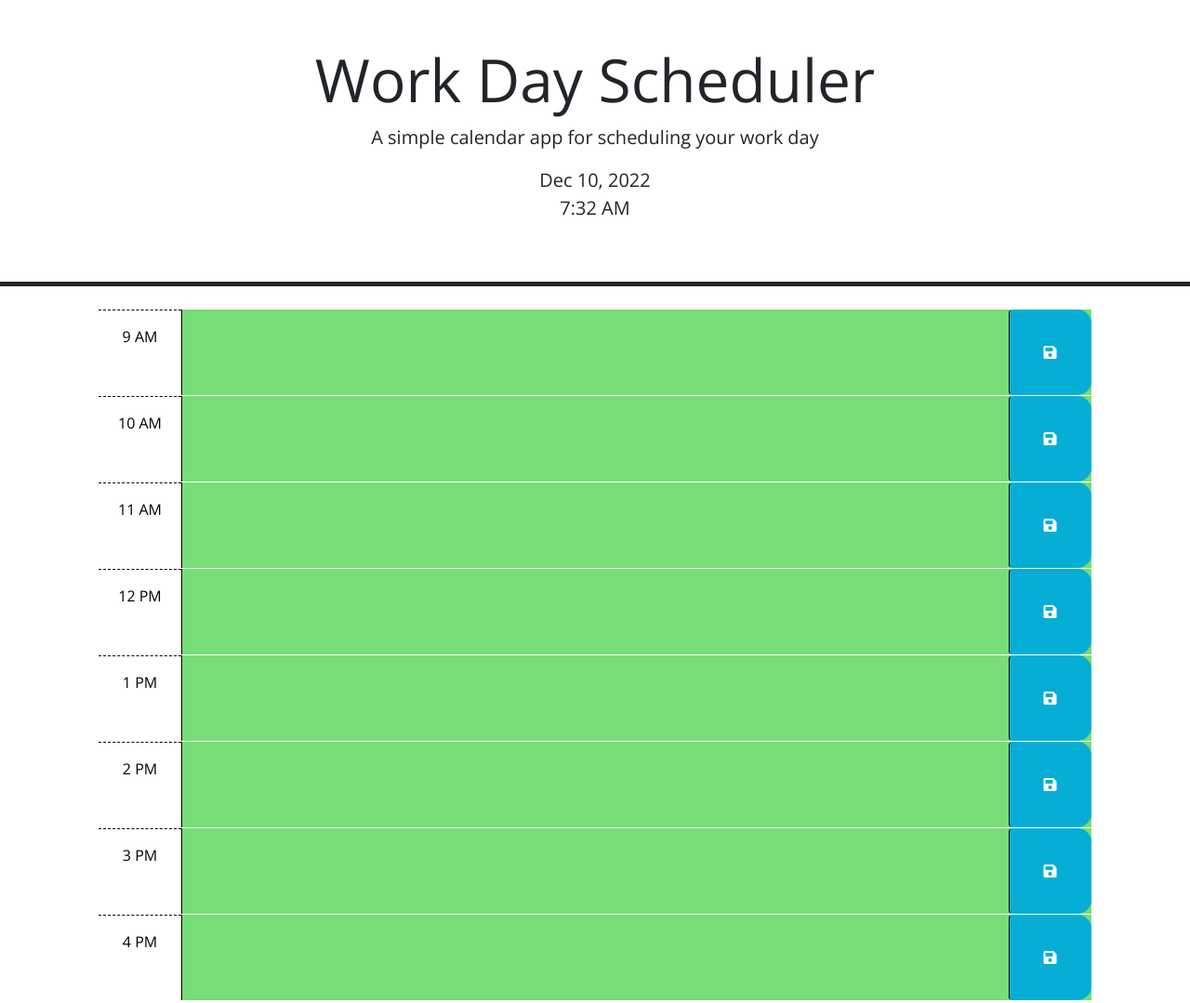
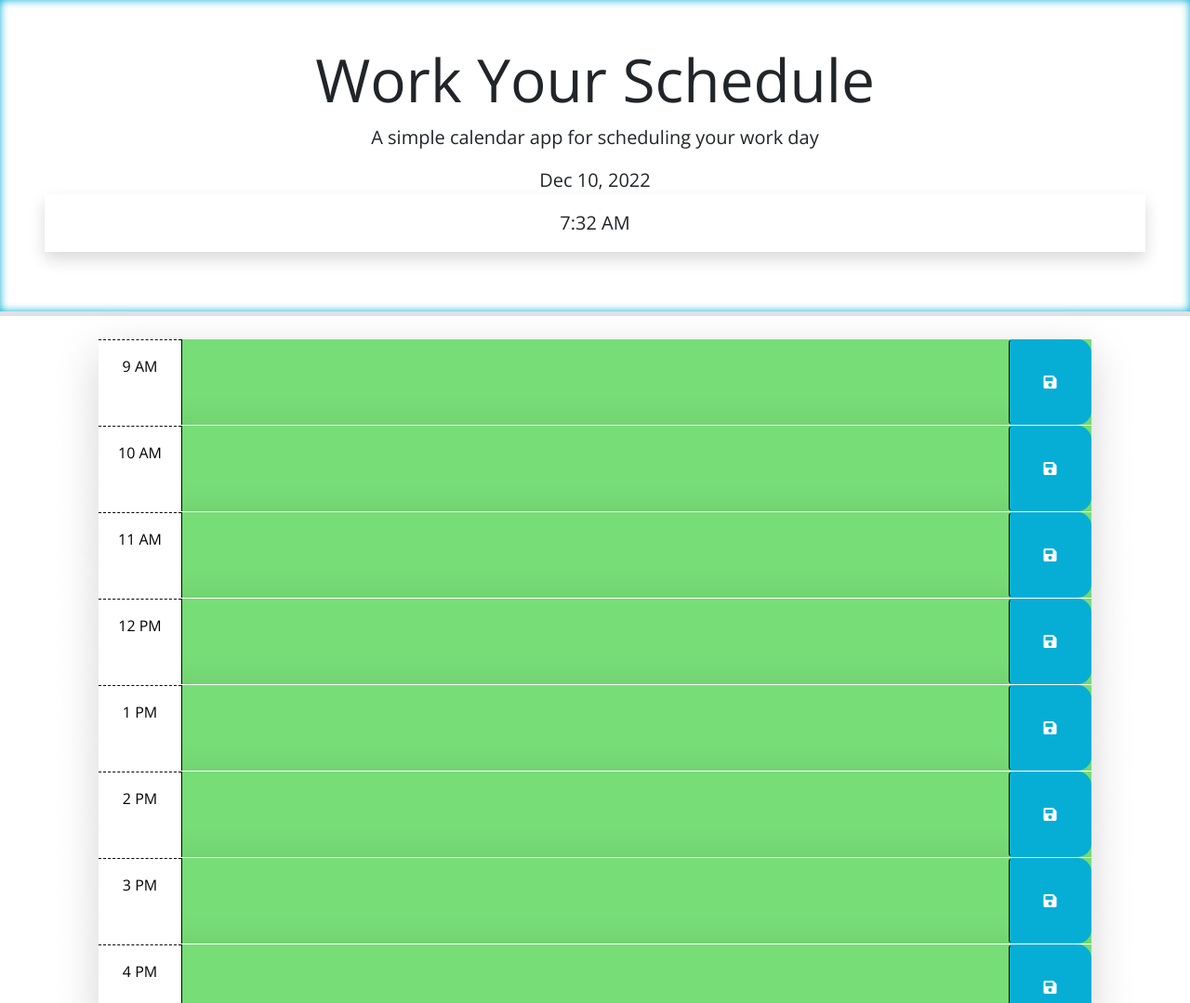
Before and after one commit to kaylacasale/work-your-schedule, a plain HTML site: page index.html in a window 1280 px wide. Shown: the top 1079 px of the page at 93% size. Drawn offline with nearby package versions, Linux system fonts and the light colour scheme.

Commit message:
added styling elements in CSS and JS

```diff
--- a/assets/css/style.css
+++ b/assets/css/style.css
@@ -1,3 +1,7 @@
+header {
+    box-shadow: inset 0 0 10px #06aed5;
+}
+
 body {
     font-family: 'Open Sans', sans-serif;
     font-size: 16px;
@@ -11,6 +15,7 @@ textarea {
     border-left: 1px solid black;
     padding: 10px;
 }
+
 
 .description {
     white-space: pre-wrap;
--- a/assets/js/script.js
+++ b/assets/js/script.js
@@ -9,6 +9,7 @@ $('#currentDay').text(today.format('MMM D, YYYY'));
 //** use dayjs format to get time in 'hour:minutes AM/PM' format for display in header div */
 var time = dayjs().format('h:mm A');
 var timeEl = document.createElement('p');
+timeEl.setAttribute('class', 'shadow p-3');
 timeEl.textContent = time;
 currentDayEl.append(timeEl);
 
@@ -29,7 +30,7 @@ for (i = 9; i < 17; i++) {
     var hourDiv = document.createElement('div');
     rowHourAttr = dayjs().hour(i).format('H');
     hourDiv.setAttribute('data-hour', rowHourAttr);
-    hourDiv.setAttribute('class', 'row');
+    hourDiv.setAttribute('class', 'shadow-lg row');
     containerDiv.appendChild(hourDiv);
 
     //* create a <div> element [nested grandchild of containerDiv and child of time-block after appending to each time-block div in same row]
--- a/index.html
+++ b/index.html
@@ -14,8 +14,8 @@
 </head>
 
 <body>
-  <header id="header" class="p-5 mb-4 border-5 border-bottom border-dark text-center">
-    <h1 class="display-3">Work Day Scheduler</h1>
+  <header id="header" class="p-5 mb-4 border-5 border-bottom border-gray text-center">
+    <h1 class="display-3">Work Your Schedule</h1>
     <p class="lead">A simple calendar app for scheduling your work day</p>
     <div id="currentDay" class="lead"></div>
   </header>
```
Also changed, not shown: 1 other file.
